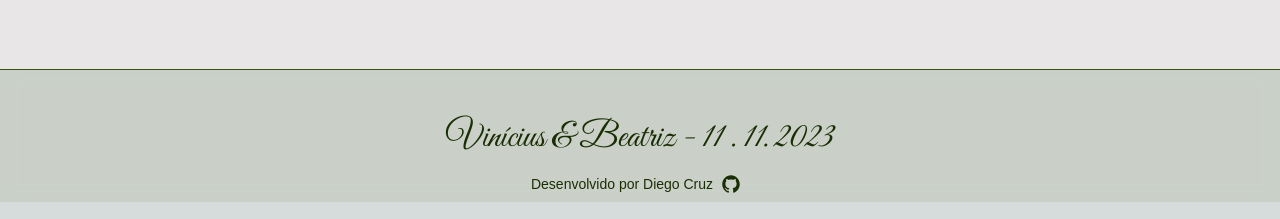
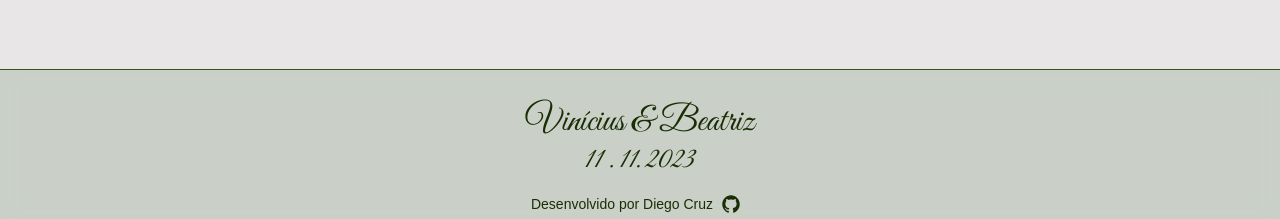
Before and after one commit to DFCruzz/vnb-wedding-page, a Next.js app: page / in a window 1280 px wide. Shown: the part 3160-3379 px from the top of the page. Built offline with nearby package versions, Linux system fonts and the light colour scheme; no server answers; a web font is replaced by a local one.

Commit message:
fix: header and footer breakpoints fixing

```diff
--- a/app/components/footer.jsx
+++ b/app/components/footer.jsx
@@ -7,9 +7,10 @@ export const Footer = () => {
         <footer>
             <div className="w-screen mt-20 bottom-0 duration-200 bg-[#859f7e]/30 backdrop-blur border-lime-900 border-t">
 
-                <div className="w-full flex flex-col items-center justify-between p-12 text-lime-950">
-                    <div className="mb-4 font-vibes text-4xl">
-                        Vinícius & Beatriz - 11 . 11. 2023
+                <div className="w-full flex flex-col items-center justify-between pb-12 pt-8 text-lime-950">
+                    <div className="text-3xl flex flex-col items-center mb-4 font-vibes sm:text-4xl">
+                        <p>Vinícius & Beatriz</p>
+                        <p className="text-2xl sm:text-3xl">11 . 11. 2023</p>
                     </div>
                     <div className="flex flex-row items-center justify-center font-ysra text-sm -mb-10" >Desenvolvido por Diego Cruz <Link className="text-xl px-2" href="https://github.com/DFCruzz"><IoLogoGithub /></Link></div>
                 </div>
--- a/app/components/navbar.jsx
+++ b/app/components/navbar.jsx
@@ -29,13 +29,13 @@ export const Navbar = () => {
           <div className="flex justify-between gap-4 sm:gap-8">
             <Link
               href="/lista"
-              className="duration-200 text-lime-950 hover:text-lime-600 font-ysra text-lg tracking-widest font-semibold mb-2 sm:mb-0"
+              className="duration-200 text-sm sm:text-lg text-lime-950 hover:text-lime-600 font-ysra tracking-widest font-semibold mb-2 sm:mb-0 sm:text-md"
             >
               Lista de Presentes
             </Link>
             <Link
               href="/#attendance"
-              className="duration-200 text-lime-950 hover:text-lime-600 font-ysra text-lg tracking-widest font-semibold"
+              className="duration-200 text-sm sm:text-lg text-lime-950 hover:text-lime-600 font-ysra tracking-widest font-semibold"
             >
               Confirmar Presença
             </Link>
@@ -43,7 +43,7 @@ export const Navbar = () => {
 
           <Link
             href="/"
-            className="duration-200 font-paris text-3xl text-lime-950 hover:text-lime-600 font-semibold mt-4 sm:mt-0"
+            className="duration-200 font-paris text-2xl sm:text-3xl text-lime-950 hover:text-lime-600 font-semibold mt-4 sm:mt-0"
           >
             V & B
           </Link>
```
